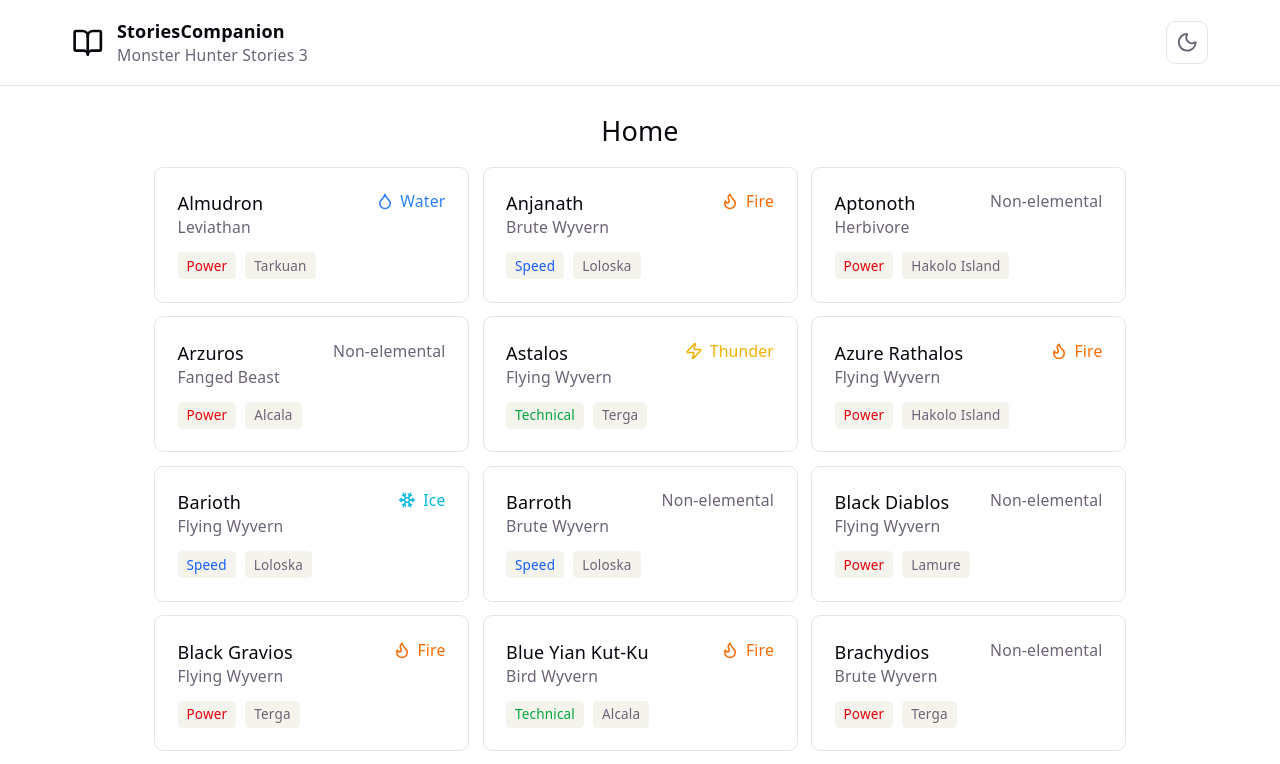
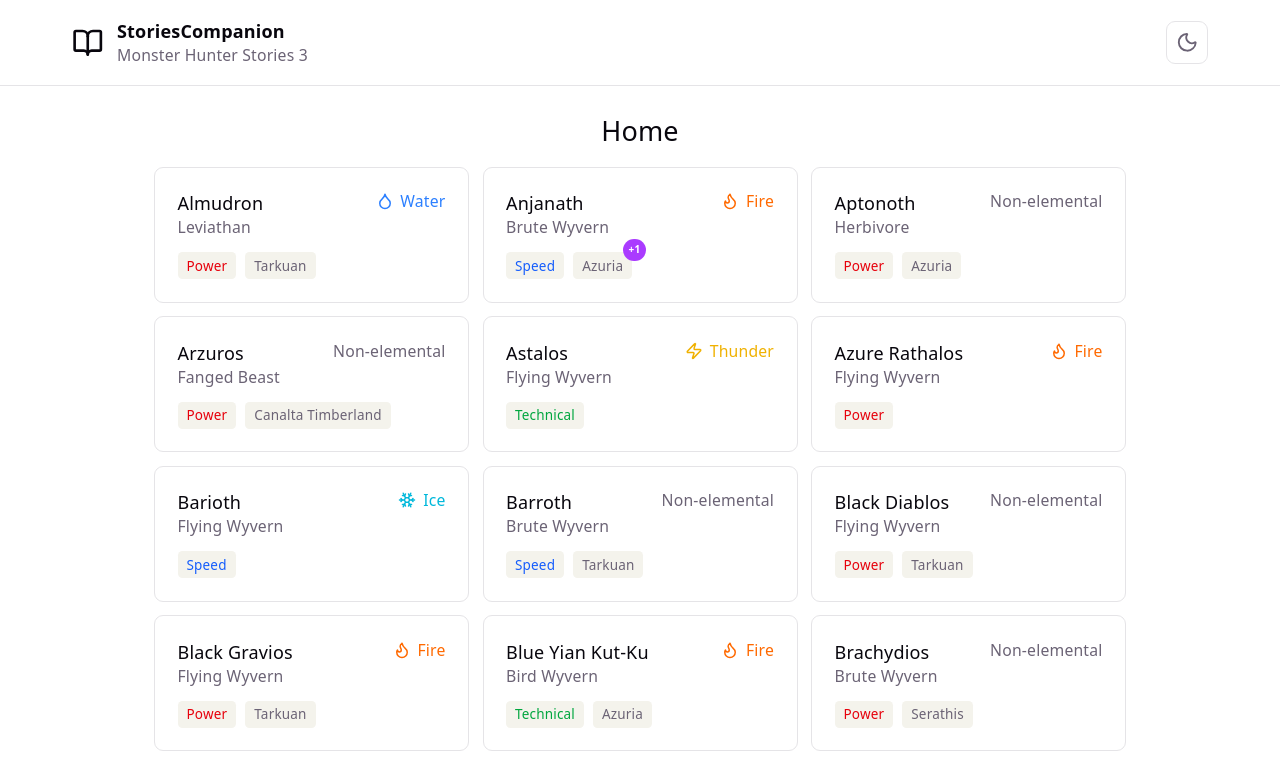
Before and after one commit to m8Cpr/storiescompanion-mhst3, a React (Vite) app: page / in a window 1280 px wide. Shown: the top 764 px of the page. Built offline with nearby package versions, Linux system fonts and the light colour scheme.

Commit message:
feat: introduced scraped MHS3 available habitats

```diff
--- a/src/components/MonsterCard.tsx
+++ b/src/components/MonsterCard.tsx
@@ -86,10 +86,23 @@
           >
             {t(MONSTER.ATTACK_TYPE[baseAttack])}
           </p>
-          {monster.habitat && (
-            <p className="rounded bg-(--code-bg) px-2 py-1">
-              {monster.habitat}
-            </p>
+          {monster.habitats.length > 0 && (
+            <span className="relative">
+              <p className="rounded bg-(--code-bg) px-2 py-1">
+                {t(MONSTER.HABITAT[monster.habitats[0]])}
+              </p>
+              {monster.habitats.length > 1 && (
+                <span
+                  className={cn(
+                    "absolute -right-3 -top-3",
+                    "flex size-5 items-center justify-center",
+                    "rounded-full bg-(--accent) text-[10px] font-bold text-(--bg)"
+                  )}
+                >
+                  +{monster.habitats.length - 1}
+                </span>
+              )}
+            </span>
           )}
         </div>
       </div>
--- a/src/i18n/keys.ts
+++ b/src/i18n/keys.ts
@@ -32,6 +32,12 @@
       snakeWyvern: "monster.eggGroup.snakeWyvern",
       temnoceran: "monster.eggGroup.temnoceran",
     },
+    HABITAT: {
+      azuria: "monster.habitat.azuria",
+      canaltaTimberland: "monster.habitat.canaltaTimberland",
+      serathis: "monster.habitat.serathis",
+      tarkuan: "monster.habitat.tarkuan",
+    },
     ATTACK_TYPE: {
       power: "monster.attackType.power",
       speed: "monster.attackType.speed",
--- a/src/i18n/locales/en/common.ts
+++ b/src/i18n/locales/en/common.ts
@@ -26,6 +26,11 @@
   [MONSTER.EGG_GROUP.piscineWyvern]: "Piscine Wyvern",
   [MONSTER.EGG_GROUP.snakeWyvern]: "Snake Wyvern",
   [MONSTER.EGG_GROUP.temnoceran]: "Temnoceran",
+  // HABITAT
+  [MONSTER.HABITAT.azuria]: "Azuria",
+  [MONSTER.HABITAT.canaltaTimberland]: "Canalta Timberland",
+  [MONSTER.HABITAT.serathis]: "Serathis",
+  [MONSTER.HABITAT.tarkuan]: "Tarkuan",
   // ELEMENT
   [MONSTER.ELEMENT.fire]: "Fire",
   [MONSTER.ELEMENT.water]: "Water",
--- a/src/i18n/locales/it/common.ts
+++ b/src/i18n/locales/it/common.ts
@@ -26,6 +26,11 @@
   [MONSTER.EGG_GROUP.piscineWyvern]: "Wyvern Pesce",
   [MONSTER.EGG_GROUP.snakeWyvern]: "Wyvern Serpente",
   [MONSTER.EGG_GROUP.temnoceran]: "Temnoceran",
+  // HABITAT
+  [MONSTER.HABITAT.azuria]: "Azuria",
+  [MONSTER.HABITAT.canaltaTimberland]: "Canalta Timberland",
+  [MONSTER.HABITAT.serathis]: "Serathis",
+  [MONSTER.HABITAT.tarkuan]: "Tarkuan",
   // ELEMENT
   [MONSTER.ELEMENT.fire]: "Fuoco",
   [MONSTER.ELEMENT.water]: "Acqua",
--- a/src/schemas/monster.ts
+++ b/src/schemas/monster.ts
@@ -10,12 +10,19 @@
 
 export type EggGroup = keyof typeof TRANSLATION_KEYS.MONSTER.EGG_GROUP;
 
+export type Habitat = keyof typeof TRANSLATION_KEYS.MONSTER.HABITAT;
+
 export type StatusEffect = keyof typeof TRANSLATION_KEYS.MONSTER.STATUS_EFFECT;
 
 export type MonsterLocation = {
   type: string;
   main: string;
   sub?: string;
+};
+
+export type HabitatLocation = {
+  habitat: Habitat;
+  coordinates?: { x: number; y: number };
 };
 
 export type MonsterCombatData = {
@@ -46,7 +53,7 @@
 export type Monster = {
   id: number;
   name: string;
-  habitat: string;
+  habitats: Habitat[];
   locations: MonsterLocation[];
   rarity: number;
   eggGroup: EggGroup;
```
Also changed, not shown: src/assets/data/monsters.json.
